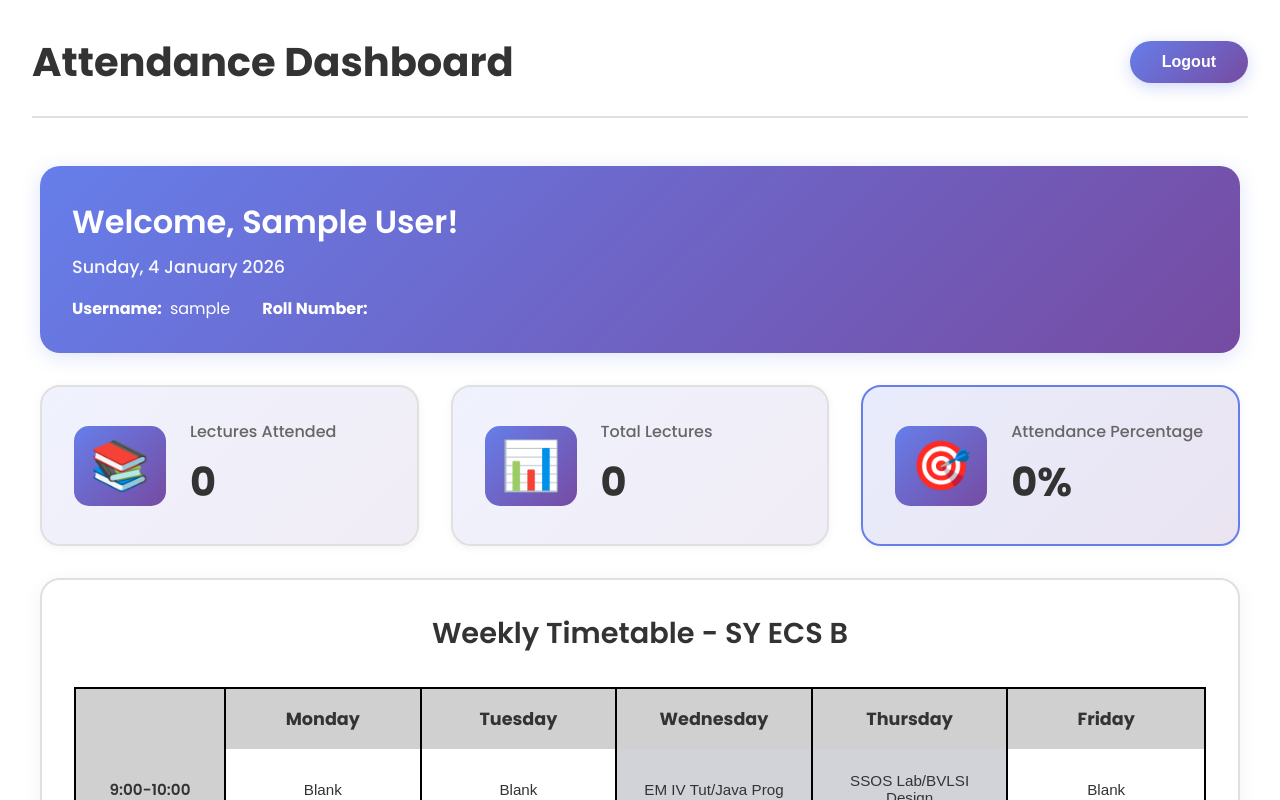
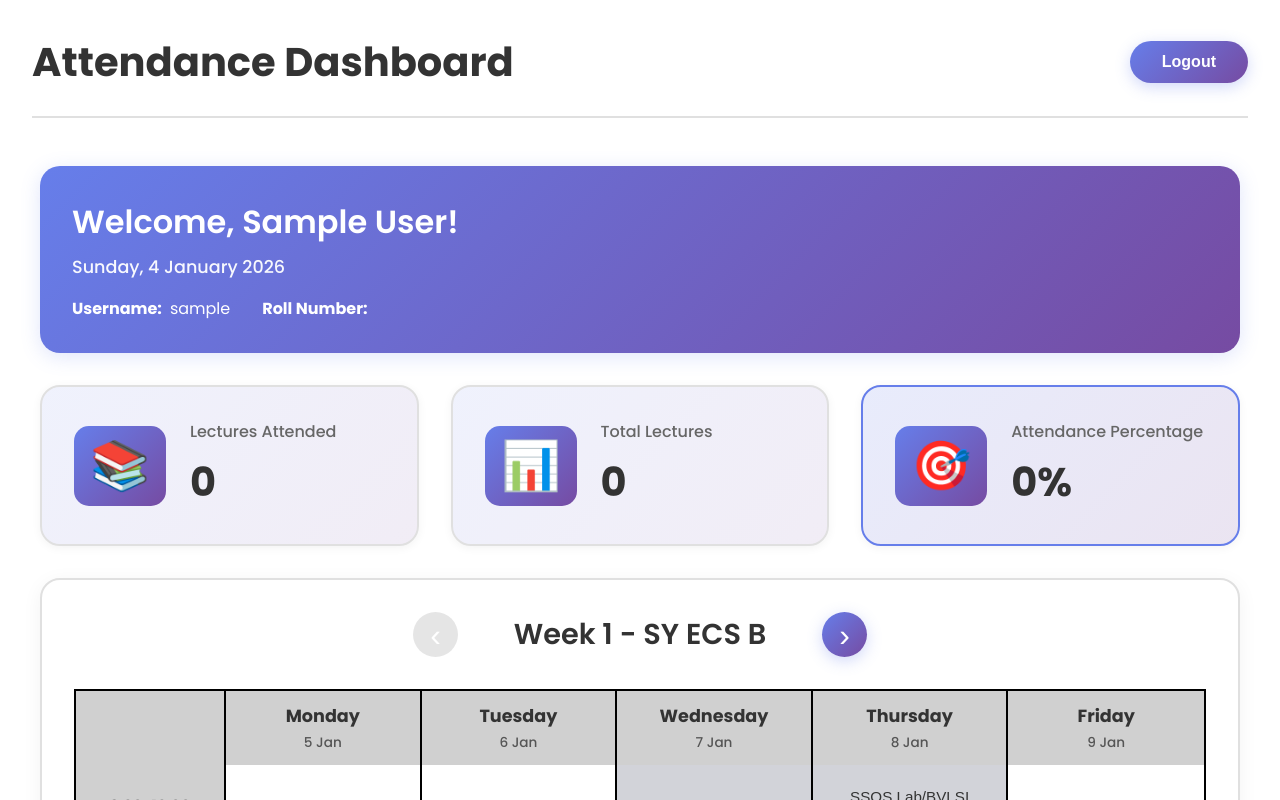
Before and after one commit to viraj24ecs-design/AttendanceMonitor, a React (Create React App) app in the folder frontend/: page /dashboard in a window 1280 px wide. Shown: the top 800 px of the page. Built offline with nearby package versions, Linux system fonts and the light colour scheme; no server answers; sample sign-in values are in the browser's storage; the HTML template or start-up script is replaced by a standard one.

Commit message:
Add 16-week timetable navigation with dates (Jan 5 - Apr 5, 2026)

```diff
--- a/frontend/src/components/Dashboard.css
+++ b/frontend/src/components/Dashboard.css
@@ -167,12 +167,56 @@
   box-shadow: 0 4px 20px rgba(0, 0, 0, 0.05);
 }
 
+/* Week Navigation Header */
+.timetable-header-row {
+  display: flex;
+  align-items: center;
+  justify-content: center;
+  gap: 2rem;
+  margin-bottom: 2rem;
+}
+
+.week-nav-btn {
+  background: linear-gradient(135deg, #667eea 0%, #764ba2 100%);
+  color: white;
+  border: none;
+  border-radius: 50%;
+  width: 45px;
+  height: 45px;
+  font-size: 2rem;
+  cursor: pointer;
+  transition: all 0.3s ease;
+  box-shadow: 0 4px 15px rgba(102, 126, 234, 0.3);
+  display: flex;
+  align-items: center;
+  justify-content: center;
+  font-weight: 300;
+  line-height: 1;
+}
+
+.week-nav-btn:hover:not(:disabled) {
+  transform: translateY(-2px) scale(1.05);
+  box-shadow: 0 6px 20px rgba(102, 126, 234, 0.5);
+}
+
+.week-nav-btn:active:not(:disabled) {
+  transform: translateY(0) scale(0.98);
+}
+
+.week-nav-btn:disabled {
+  background: #cccccc;
+  cursor: not-allowed;
+  box-shadow: none;
+  opacity: 0.5;
+}
+
 .timetable-title {
   color: #333333;
   font-size: 1.8rem;
   font-weight: 600;
   text-align: center;
-  margin-bottom: 2rem;
+  margin: 0;
+  min-width: 300px;
 }
 
 .timetable-grid-container {
@@ -198,16 +242,28 @@
 
 .day-header {
   background: #d0d0d0;
-  padding: 1rem;
+  padding: 0.75rem;
   text-align: center;
   font-weight: 700;
-  font-size: 1.1rem;
   color: #333333;
   border-right: 2px solid #000000;
   display: flex;
+  flex-direction: column;
   align-items: center;
   justify-content: center;
+  gap: 0.25rem;
   min-height: 60px;
+}
+
+.day-name {
+  font-size: 1.1rem;
+  font-weight: 700;
+}
+
+.day-date {
+  font-size: 0.85rem;
+  font-weight: 500;
+  color: #555555;
 }
 
 .day-header:last-child {
@@ -548,6 +604,17 @@
   line-height: 1.6;
 }
 
+.week-info {
+  display: inline-block;
+  margin-top: 0.5rem;
+  padding: 0.25rem 0.75rem;
+  background: linear-gradient(135deg, #667eea 0%, #764ba2 100%);
+  color: white;
+  border-radius: 15px;
+  font-size: 0.85rem;
+  font-weight: 600;
+}
+
 .current-status {
   text-align: center;
   margin-bottom: 1.5rem;
--- a/frontend/src/components/Dashboard.js
+++ b/frontend/src/components/Dashboard.js
@@ -10,6 +10,11 @@ const Dashboard = () => {
   const [showModal, setShowModal] = useState(false);
   const [selectedLecture, setSelectedLecture] = useState(null);
   const [loading, setLoading] = useState(false);
+  const [currentWeek, setCurrentWeek] = useState(1); // Week navigation state
+
+  // Semester configuration
+  const SEMESTER_START_DATE = new Date(2026, 0, 5); // January 5, 2026 (month is 0-indexed)
+  const TOTAL_WEEKS = 16;
 
   useEffect(() => {
     // Check if user is logged in
@@ -47,6 +52,49 @@ const Dashboard = () => {
     localStorage.removeItem('token');
     localStorage.removeItem('user');
     navigate('/');
+  };
+
+  // Calculate week dates (Monday to Friday only)
+  const getWeekDates = (weekNumber) => {
+    const dates = [];
+    // Calculate days from semester start (weekNumber - 1) * 7 days
+    const daysFromStart = (weekNumber - 1) * 7;
+
+    // Start from semester start date
+    let currentDate = new Date(SEMESTER_START_DATE);
+    currentDate.setDate(SEMESTER_START_DATE.getDate() + daysFromStart);
+
+    // Find the Monday of this week
+    while (currentDate.getDay() !== 1) { // 1 = Monday
+      currentDate.setDate(currentDate.getDate() + 1);
+    }
+
+    // Get Monday through Friday
+    for (let i = 0; i < 5; i++) {
+      dates.push(new Date(currentDate));
+      currentDate.setDate(currentDate.getDate() + 1);
+    }
+
+    return dates;
+  };
+
+  // Format date for display (e.g., "5 Jan")
+  const formatDate = (date) => {
+    const months = ['Jan', 'Feb', 'Mar', 'Apr', 'May', 'Jun', 'Jul', 'Aug', 'Sep', 'Oct', 'Nov', 'Dec'];
+    return `${date.getDate()} ${months[date.getMonth()]}`;
+  };
+
+  // Navigation handlers
+  const handlePreviousWeek = () => {
+    if (currentWeek > 1) {
+      setCurrentWeek(currentWeek - 1);
+    }
+  };
+
+  const handleNextWeek = () => {
+    if (currentWeek < TOTAL_WEEKS) {
+      setCurrentWeek(currentWeek + 1);
+    }
   };
 
   const handleLectureClick = (day, time, subjectName) => {
@@ -270,16 +318,42 @@ const Dashboard = () => {
 
         {/* Timetable Section */}
         <div className="timetable-section">
-          <h2 className="timetable-title">Weekly Timetable - SY ECS B</h2>
+          <div className="timetable-header-row">
+            <button
+              className="week-nav-btn prev-btn"
+              onClick={handlePreviousWeek}
+              disabled={currentWeek === 1}
+            >
+              &#8249;
+            </button>
+
+            <h2 className="timetable-title">
+              Week {currentWeek} - SY ECS B
+            </h2>
+
+            <button
+              className="week-nav-btn next-btn"
+              onClick={handleNextWeek}
+              disabled={currentWeek === TOTAL_WEEKS}
+            >
+              &#8250;
+            </button>
+          </div>
+
           <div className="timetable-grid-container">
-            {/* Header with day labels */}
+            {/* Header with day labels and dates */}
             <div className="timetable-header">
               <div className="header-corner"></div>
-              {days.map((day, index) => (
-                <div key={index} className="day-header">
-                  {day}
-                </div>
-              ))}
+              {days.map((day, index) => {
+                const weekDates = getWeekDates(currentWeek);
+                const dateStr = formatDate(weekDates[index]);
+                return (
+                  <div key={index} className="day-header">
+                    <div className="day-name">{day}</div>
+                    <div className="day-date">{dateStr}</div>
+                  </div>
+                );
+              })}
             </div>
 
             {/* Timetable body with time labels and buttons */}
@@ -290,14 +364,17 @@ const Dashboard = () => {
                   {days.map((day, dayIndex) => {
                     const subjectName = subjects[timeIndex][dayIndex];
                     const bgColor = subjectColors[subjectName] || '#FFFFFF';
-                    const status = getLectureStatus(day, time);
+                    const weekDates = getWeekDates(currentWeek);
+                    const lectureDate = formatDate(weekDates[dayIndex]);
+                    const lectureKey = `${day}-Week${currentWeek}-${lectureDate}`;
+                    const status = getLectureStatus(lectureKey, time);
                     const emoji = getStatusEmoji(status);
 
                     return (
                       <button
                         key={`${timeIndex}-${dayIndex}`}
                         className={`lecture-button ${status ? `lecture-${status}` : ''}`}
-                        onClick={() => handleLectureClick(day, time, subjectName)}
+                        onClick={() => handleLectureClick(lectureKey, time, subjectName)}
                         style={{ backgroundColor: bgColor }}
                       >
                         {subjectName}{emoji}
@@ -320,7 +397,8 @@ const Dashboard = () => {
             <h3>Mark Attendance</h3>
             <p className="modal-lecture-info">
               <strong>{selectedLecture.subject}</strong><br />
-              {selectedLecture.day} | {selectedLecture.timeSlot}
+              {selectedLecture.day} | {selectedLecture.timeSlot}<br />
+              <span className="week-info">Week {currentWeek}</span>
             </p>
 
             {getCurrentStatus() && (
```
